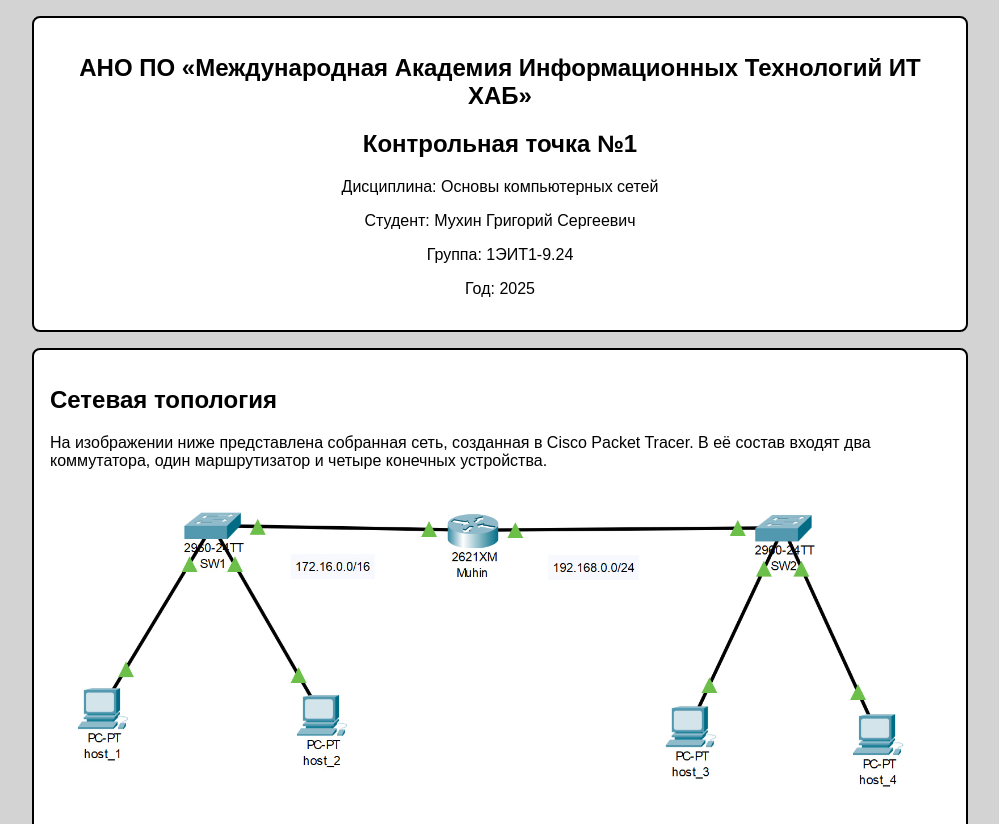
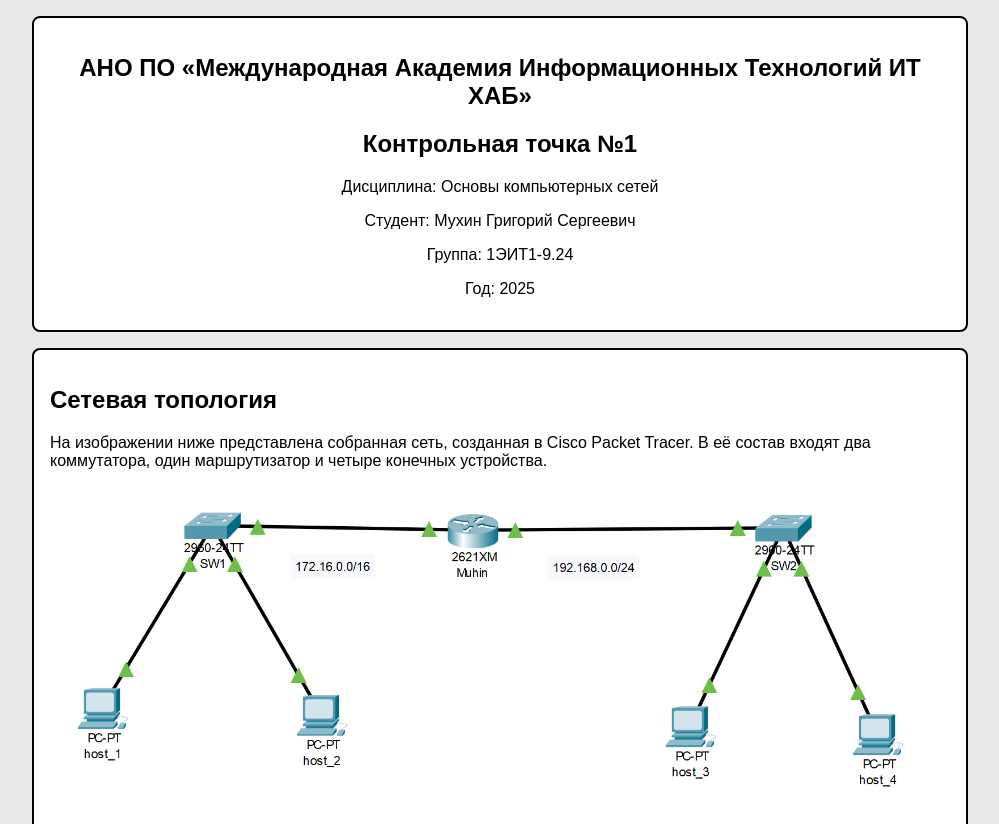
Before and after one commit to Greeeedd/kt1-ocs, a plain HTML site: page report/index.html in a window 1280 px wide. Shown: the top 824 px of the page, without its empty margins (140-1139 px from the left). Drawn offline with Linux system fonts and the light colour scheme.

Commit message:
Fix readme and css

```diff
--- a/report/style.css
+++ b/report/style.css
@@ -2,7 +2,7 @@ body {
   font-family: Arial, sans-serif;
   margin: 0;
   padding: 0 15px;
-  background-color: #d3d3d3;
+  background-color: #e9e9e9;
   color: #000000;
 }
 
```
Also changed, not shown: 1 other file.
